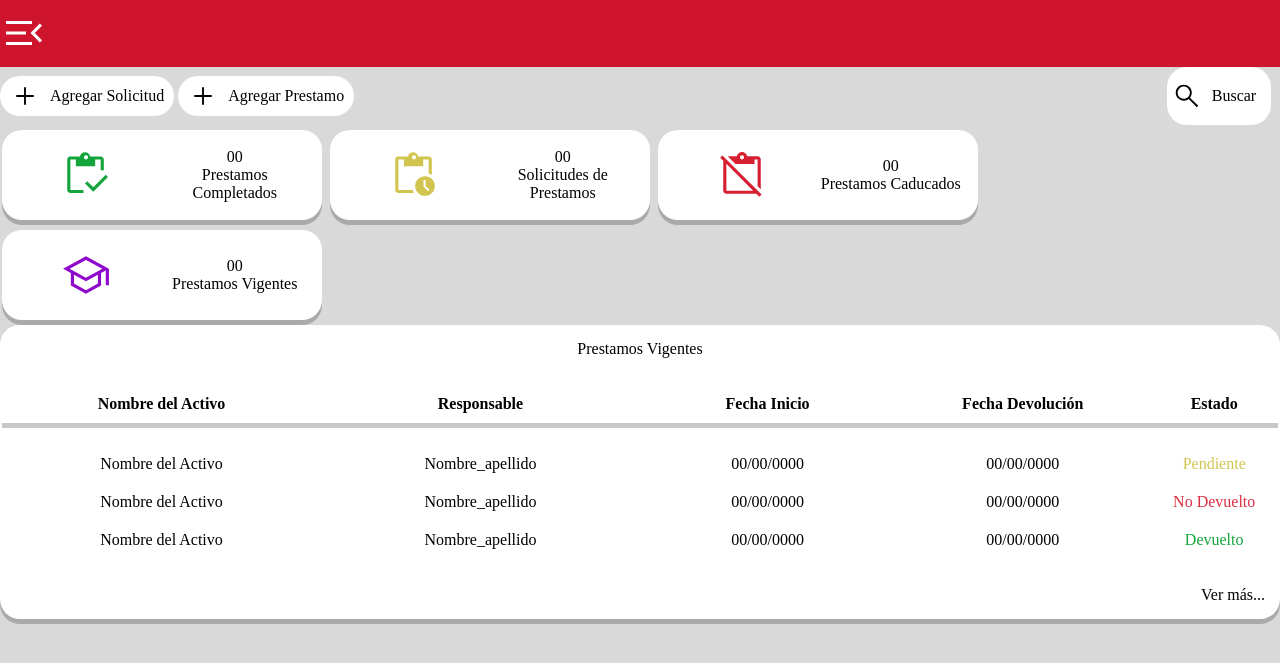
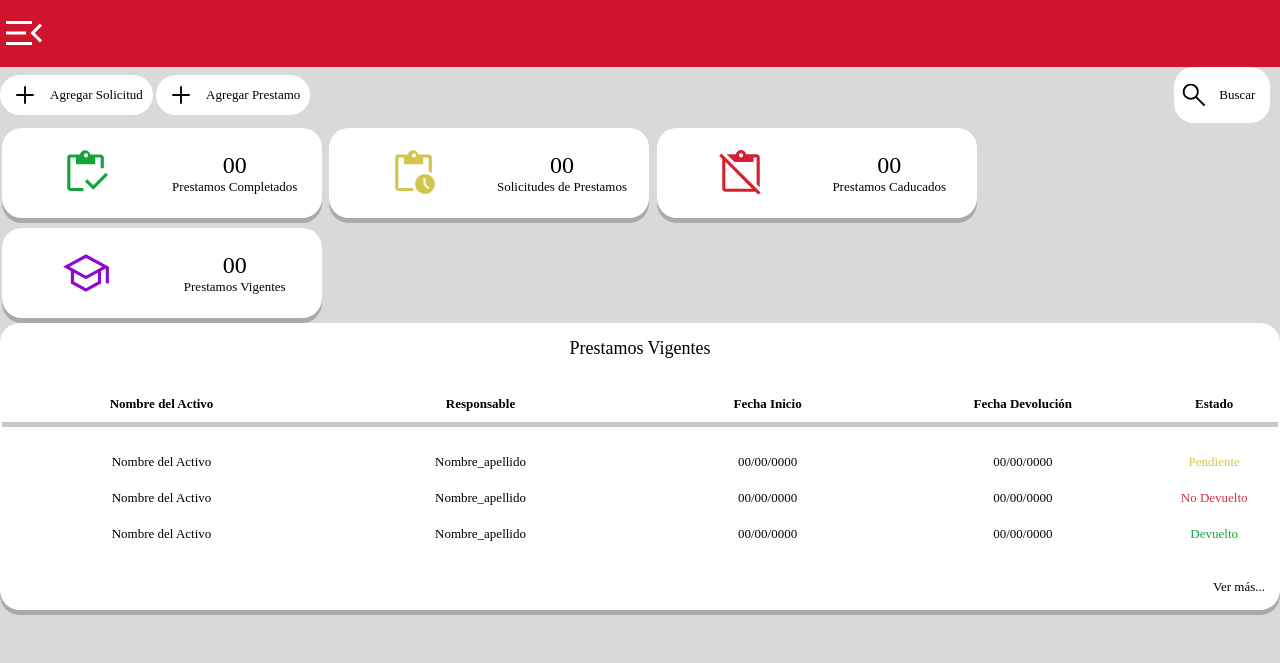
Before and after one commit to UTEPSADESARROLLOSISTEMAS/SistemaLabElectronica, a PHP site: page /html/Ventana-Prestamos.html in a window 1280 px wide. Shown: the top 663 px of the page. Run offline with PHP 8.4, Linux system fonts and the light colour scheme; lists and menus that the app fills with data are empty; some web fonts are replaced.

Commit message:
Añadiendo mas fuentes

```diff
--- a/vista/css/estilo-Documentacion.css
+++ b/vista/css/estilo-Documentacion.css
@@ -1,3 +1,7 @@
+.Bloque_Sub_Principal{
+    font-family: Montserrat_SemiBold;
+
+}
 .Bloque_Sub_Principal .Seccion_1{
     width: 70%;
     min-width: 320px;
--- a/vista/css/estilo-Prestamos.css
+++ b/vista/css/estilo-Prestamos.css
@@ -1,3 +1,7 @@
+.Bloque_Sub_Principal{
+    font-family: Montserrat_SemiBold;
+}
+
 .Bloque_Sub_Principal .Seccion_1{
     width: 70%;
     min-width: 320px;
--- a/vista/css/estilo-usoLaboratorio.css
+++ b/vista/css/estilo-usoLaboratorio.css
@@ -1,3 +1,7 @@
+.Bloque_Sub_Principal{
+
+    font-family: Montserrat_SemiBold;
+}
 .Bloque_Sub_Principal .Seccion_1{
     width: 70%;
     min-width: 320px;
--- a/vista/css/estiloGenerales.css
+++ b/vista/css/estiloGenerales.css
@@ -1,6 +1,7 @@
 *{
     margin: 0px;
     padding: 0px;
+    font-size: small;
 }
 body{
     padding: 0px;
@@ -168,6 +169,9 @@ body{
 .OcultarElemento{
     display: none;
 }
+.txtGrande{
+    font-size: large;
+}
 .txt_ExtraGrande{
     font-size: x-large;
 }
--- a/vista/html/Ventana-Prestamos.html
+++ b/vista/html/Ventana-Prestamos.html
@@ -4,7 +4,7 @@
     <meta charset="UTF-8">
     <meta http-equiv="X-UA-Compatible" content="IE=edge">
     <meta name="viewport" content="width=device-width, initial-scale=1.0">
-    <title>Uso de Laboratorio</title>
+    <title>Prestamos</title>
     <link rel="stylesheet" href="../css/estilo-Prestamos.css">
     <link rel="stylesheet" href="../css/estiloGenerales.css">
     <link rel="stylesheet" href="../css/estiloBarraLateral.css">
@@ -244,8 +244,8 @@
                     <div class="Elemento_al_50Porciento divTextoCentradoVerticalYHorizontal_sinFlex  ElementoCentradoHorizontal_y_Vertical">
 
                         <div>
-                            <p>00</p>
-                            <p>Prestamos Completados</p>
+                            <p  class="TextUbuntu_Bold txt_ExtraGrande">00</p>
+                            <p  class="TextMontserrat">Prestamos Completados</p>
                         </div>
                     </div>
 
@@ -273,8 +273,8 @@
 
                         <div>
 
-                            <p>00</p>
-                            <p>Solicitudes de Prestamos</p>
+                            <p  class="TextUbuntu_Bold txt_ExtraGrande">00</p>
+                            <p  class="TextMontserrat">Solicitudes de Prestamos</p>
 
                         </div>
                     </div>
@@ -302,8 +302,8 @@
 
                         <div>
 
-                            <p>00</p>
-                            <p>Prestamos Caducados</p>
+                            <p  class="TextUbuntu_Bold txt_ExtraGrande">00</p>
+                            <p  class="TextMontserrat">Prestamos Caducados</p>
 
                         </div>
                     </div>
@@ -332,8 +332,8 @@
 
                         <div>
 
-                            <p>00</p>
-                            <p>Prestamos Vigentes</p>
+                            <p  class="TextUbuntu_Bold txt_ExtraGrande">00</p>
+                            <p class="TextMontserrat">Prestamos Vigentes</p>
 
                         </div>
                     </div>
@@ -354,13 +354,13 @@
                 <div class="DivConlaTabla">
 
                     <div class="divTextoCentradoVertical_y_Horizontal">
-                        <p>Prestamos Vigentes</p>
+                        <p class="TextUbuntu_Bold txtGrande">Prestamos Vigentes</p>
                     </div>
 
                     <table >
                         <tr>
                           <td>
-                             <table  cellspacing="0" cellpadding="1">
+                             <table  cellspacing="0" cellpadding="1" class="Text_Montserrat_SemiBold">
                                <tr>
                                   <th class="Columna_25">Nombre del Activo</th>
                                   <th class="Columna_25">Responsable</th>
@@ -374,7 +374,7 @@
                         <tr>
                           <td>
                              <div class="Div_DeLa_SubTabla">
-                               <table  cellspacing="0" cellpadding="1" class="SubTabla">
+                               <table  cellspacing="0" cellpadding="1" class="SubTabla TextMontserrat">
 
                                  <tr>
                                     <td class="Columna_25">Nombre del Activo</td>
```
Also changed, not shown: vista/html/Ventana-Documentacion.html (+4 -4 lines), vista/html/Ventana-usoLaboratorio.html (+11 -11 lines).
